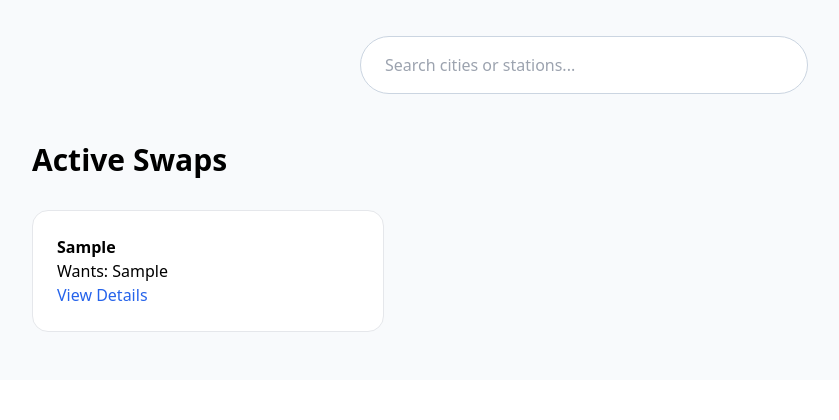
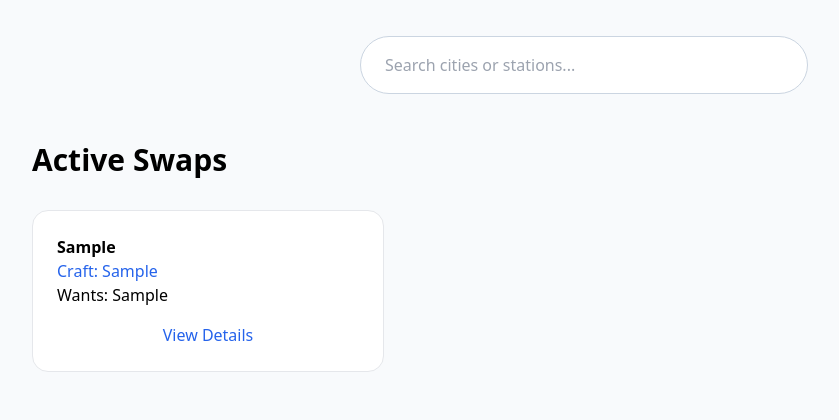
Before and after one commit to barnanst-collab/carrierswap, a Flask app: page / in a window 1280 px wide. Shown: the part 453-873 px from the top of the page, without its empty margins (56-895 px from the left). Before the commit the page ends 785 px from the top, so only its background shows below. Run offline with Flask 3, Linux system fonts and the light colour scheme; tables that the repository leaves empty hold one stand-in row (values such as "Sample post"); some libraries are stand-ins or nearby versions.

Commit message:
Update index.html

```diff
--- a/CarrierSwap/templates/index.html
+++ b/CarrierSwap/templates/index.html
@@ -19,10 +19,10 @@
     {% for listing in listings %}
     <div class="bg-white border rounded-2xl p-6">
         <h3 class="font-semibold">{{ listing.current_city or listing.current_station }}</h3>
+        <p class="text-blue-600">Craft: {{ listing.craft }}</p>
         <p>Wants: {{ listing.desired }}</p>
-            <a href="{{ url_for('listing_detail', listing_id=listing.id) }}" class="text-blue-600">View Details</a>
+        <a href="{{ url_for('listing_detail', listing_id=listing.id) }}" class="mt-4 block text-center text-blue-600">View Details</a>
     </div>
     {% endfor %}
 </div>
-</div>
 {% endblock %}
```
Lines whose indentation alone changed are shown as unchanged.
